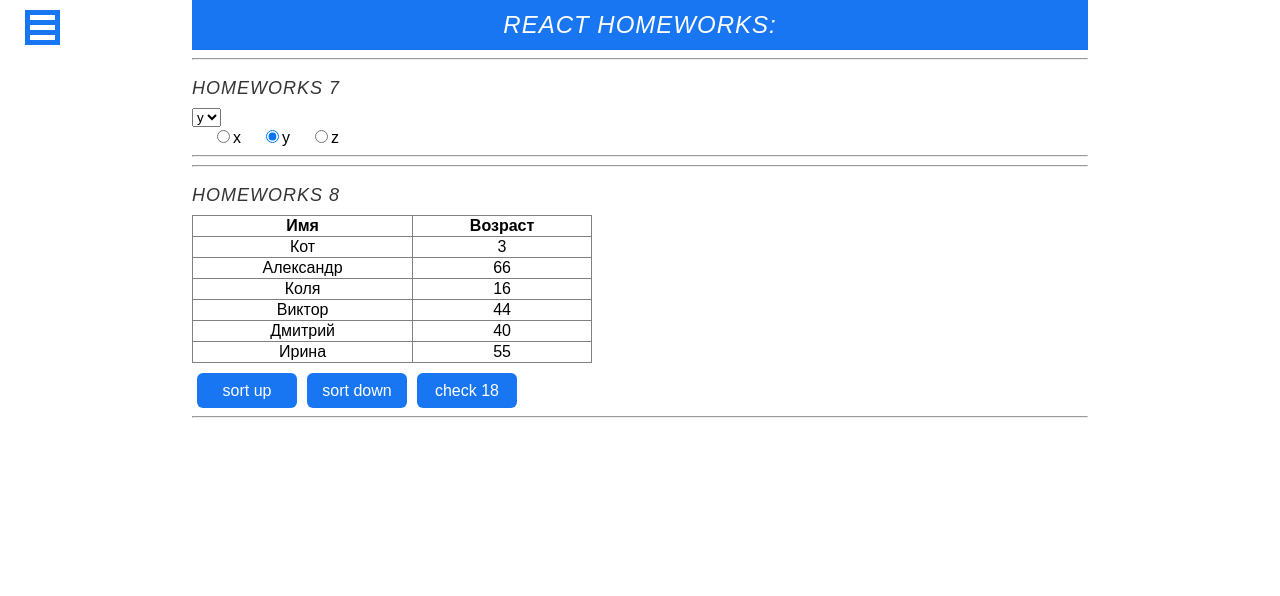
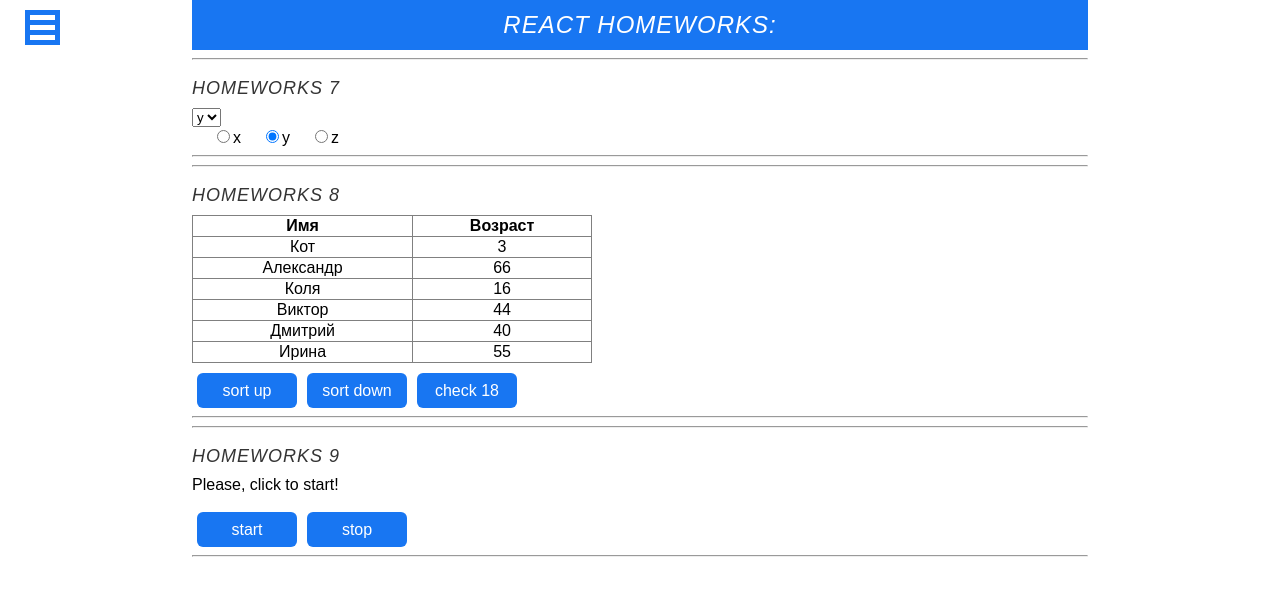
Before and after one commit to Talman95/react-homeworks, a React (Create React App) app: page /junior in a window 1280 px wide. Shown: the top 596 px of the page. Built offline with nearby package versions, Linux system fonts and the light colour scheme.

Commit message:
completed 9HW

```diff
--- a/src/p2-homeworks/h5/pages/Junior.tsx
+++ b/src/p2-homeworks/h5/pages/Junior.tsx
@@ -1,12 +1,14 @@
 import React from 'react';
 import HW7 from "../../h7/HW7";
 import HW8 from "../../h8/HW8";
+import HW9 from "../../h9/HW9";
 
 const Junior = () => {
     return (
         <div>
             <HW7/>
             <HW8/>
+            <HW9/>
         </div>
     );
 };
--- a/src/p2-homeworks/h9/Clock.tsx
+++ b/src/p2-homeworks/h9/Clock.tsx
@@ -7,25 +7,26 @@ function Clock() {
     const [show, setShow] = useState<boolean>(false)
 
     const stop = () => {
-        // stop
+        clearInterval(timerId)
     }
     const start = () => {
         stop()
         const id: number = window.setInterval(() => {
-            // setDate
+            setDate(new Date())
         }, 1000)
         setTimerId(id)
     }
 
     const onMouseEnter = () => {
-        // show
+        setShow(true)
+
     }
     const onMouseLeave = () => {
-        // close
+        setShow(false)
     }
 
-    const stringTime = 'Time' // fix with date
-    const stringDate = 'Date' // fix with date
+    const stringTime = date ? date.toLocaleTimeString() : 'Please, click to start!' // fix with date
+    const stringDate = date ? date.toDateString() : '' // fix with date
 
     return (
         <div>
@@ -41,10 +42,9 @@ function Clock() {
                     {stringDate}
                 </div>
             )}
-
+            <br/>
             <SuperButton onClick={start}>start</SuperButton>
             <SuperButton onClick={stop}>stop</SuperButton>
-
         </div>
     )
 }
--- a/src/p2-homeworks/h9/HW9.tsx
+++ b/src/p2-homeworks/h9/HW9.tsx
@@ -5,7 +5,7 @@ function HW9() {
     return (
         <div>
             <hr/>
-            homeworks 9
+            <span className={'spanTitle'}>homeworks 9</span>
 
             {/*should work (должно работать)*/}
             <Clock/>
@@ -13,7 +13,7 @@ function HW9() {
             <hr/>
             {/*для личного творчества, могу проверить*/}
             {/*<AlternativeClock/>*/}
-            <hr/>
+            {/*<hr/>*/}
         </div>
     )
 }
```
